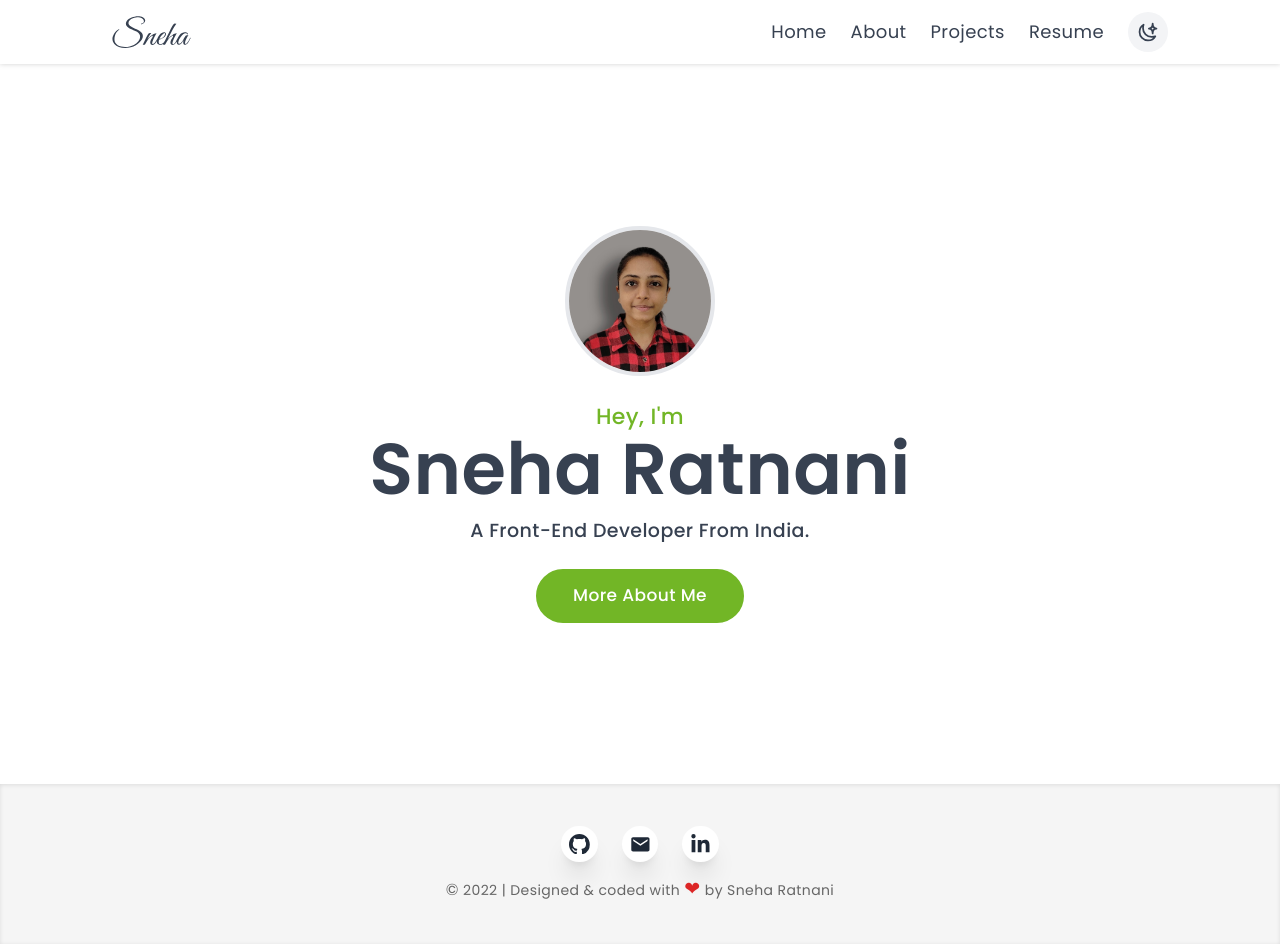
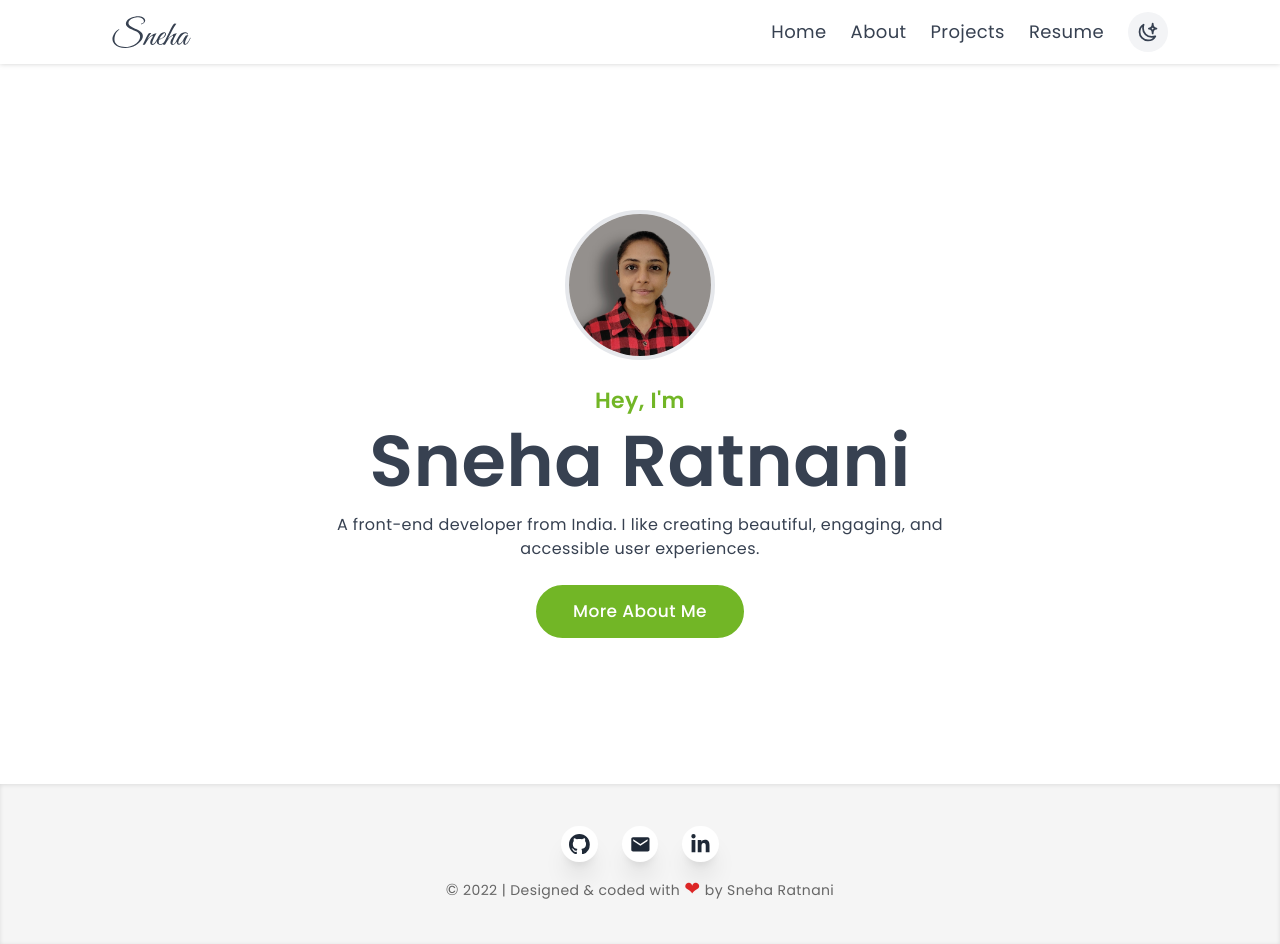
Before and after one commit to sneharatnani/portfolio-site, a Next.js app: page / in a window 1280 px wide. Built offline with nearby package versions, Linux system fonts and the light colour scheme.

Commit message:
add 404 page

```diff
--- /dev/null
+++ b/pages/404.js
@@ -0,0 +1,32 @@
+import Link from "next/link.js";
+import Layout from "../components/Layout.js";
+
+export default function FourZeroFour() {
+  return (
+    <Layout metaTitle="Page Not Found - Sneha Ratnani">
+      <>
+        <div className="h-[90vh] text-center px-4 md:px-0 flex flex-col md:flex-row md:text-start items-center justify-center md:space-x-6">
+          <div className="space-x-2 pt-6 pb-8 md:space-y-5">
+            <h1 className="text-7xl font-semibold leading-9 tracking-tight md:border-r-2 md:px-6 md:text-8xl md:leading-14">
+              404
+            </h1>
+          </div>
+          <div className="max-w-md">
+            <p className="mb-4 text-xl font-bold leading-normal md:text-2xl">
+              Sorry, couldn&#39;t find this page.
+            </p>
+            <p className="mb-8">
+              But don&#39;t worry, you can find plenty of other things on my
+              homepage.
+            </p>
+            <Link href="/">
+              <a className="rounded-lg bg-green px-4 py-2 text-sm font-medium leading-5 text-white shadow transition-colors duration-150 hover:bg-lime-600 focus:outline-none dark:bg-mustard dark:hover:bg-amber-500">
+                Back to homepage
+              </a>
+            </Link>
+          </div>
+        </div>
+      </>
+    </Layout>
+  );
+}
--- a/pages/about.js
+++ b/pages/about.js
@@ -17,7 +17,7 @@ export default function About() {
             <p className="mb-6">
               Hi, I am{" "}
               <span className="text-lg font-medium">Sneha Ratnani</span>, a
-              self-taught front-end developer,{" "}
+              front-end developer,{" "}
               <a
                 href="https://www.goodreads.com/sneharatnani"
                 rel="noreferrer"
--- a/pages/index.js
+++ b/pages/index.js
@@ -7,7 +7,7 @@ export default function Home() {
   return (
     <Layout metaTitle="Sneha Ratnani: Frontend Developer">
       <>
-        <div className="px-4 text-center h-[90vh] flex capitalize flex-col items-center justify-center font-medium">
+        <div className="text-center h-[90vh] flex flex-col items-center justify-center px-5">
           <div className="h-[150px] w-[150px] mb-6 border-4 border-gray-200 dark:border-gray-700 rounded-full">
             <Image
               src={sneha}
@@ -20,12 +20,15 @@ export default function Home() {
             />
           </div>
 
-          <p className="text-[22px] font-medium text-green dark:text-mustard">
+          <p className="text-[22px] capitalize font-semibold text-green dark:text-mustard">
             hey, I&#39;m
           </p>
-          <p className="font-semibold text-7xl mb-3">Sneha ratnani</p>
-          <p className="font-medium text-[19px]">
-            a front-end developer from india.
+          <p className="font-semibold text-7xl mb-4 mt-2 capitalize">
+            Sneha ratnani
+          </p>
+          <p className="md:w-3/4 lg:w-[38rem]">
+            A front-end developer from India. I like creating beautiful,
+            engaging, and accessible user experiences.
           </p>
           <div className="sm:flex gap-6 mt-6">
             <Link href="/about">
--- a/pages/projects.js
+++ b/pages/projects.js
@@ -22,9 +22,9 @@ export default function Projects() {
           href="https://github.com/sneharatnani"
           target="_blank"
           rel="noreferrer"
-          className="block text-center w-32 mx-auto mb-8 py-2 rounded-full border-2 border-gray-700 text-[17px] font-medium hover:bg-gray-700 hover:text-white transition-all duration-200 dark:border-mustard dark:text-mustard dark:hover:bg-mustard dark:hover:text-white"
+          className="block text-center w-28 mx-auto mb-8 py-2 rounded-full border-2 border-gray-700 text-[17px] font-medium hover:bg-gray-700 hover:text-white transition-all duration-200 dark:border-mustard dark:text-mustard dark:hover:bg-mustard dark:hover:text-white"
         >
-          Show All
+          See All
         </a>
       </>
     </Layout>
```
